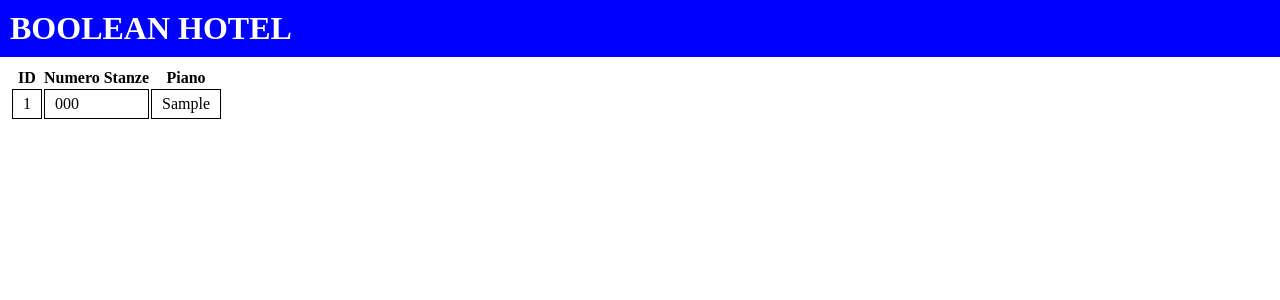
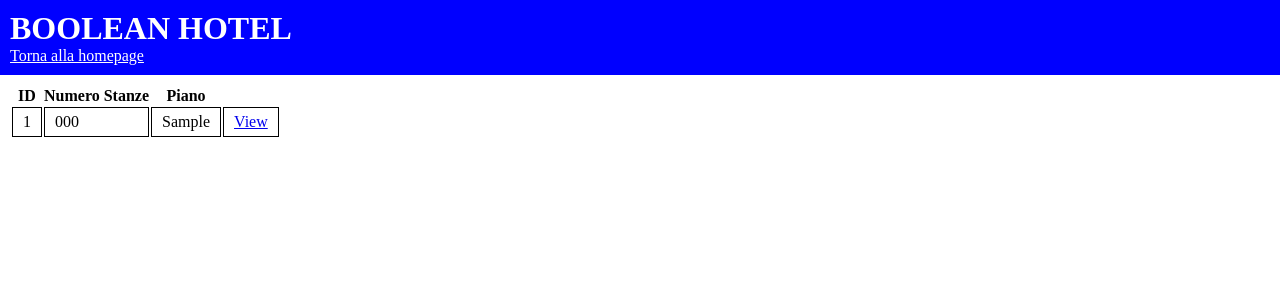
Before and after one commit to APPRENDISTA44/php-hotel-crud, a PHP site: page /php-hotel-crud/ in a window 1280 px wide. Shown: the top 300 px of the page. Run offline with PHP 8.4, Linux system fonts and the light colour scheme; tables that the repository leaves empty or names only in its code hold one stand-in row (values such as "Sample post").

Commit message:
consegna esercizio base

```diff
--- a/database.php
+++ b/database.php
@@ -1,4 +1,6 @@
 <?php
+include __DIR__ . '/env.php';
+
 // Connect
 $conn = new mysqli($servername, $username, $password, $dbname);
 // Check connection
--- a/dist/app.css
+++ b/dist/app.css
@@ -12,6 +12,10 @@ header {
   padding: 10px;
 }
 
+header nav a {
+  color: white;
+}
+
 main {
   padding: 10px;
 }
--- a/index.php
+++ b/index.php
@@ -1,6 +1,5 @@
 <?php include __DIR__ . '/server.php'; ?>
-<?php include __DIR__ . '/partials/header.php';
-?>
+<?php include __DIR__ . '/partials/header.php';?>
 
     <main>
       <table class="room-list">
@@ -18,6 +17,7 @@
             <td> <?php echo $room['id']; ?></td>
             <td> <?php echo $room['room_number']; ?></td>
             <td> <?php echo $room['floor']; ?></td>
+            <td> <a href="<?php echo $base_path . '/show/show.php?id=' . $room['id']; ?>">View</a> </td>
           </tr>
         <?php }?>
 
--- a/partials/header.php
+++ b/partials/header.php
@@ -9,4 +9,7 @@
 
     <header>
       <h1>BOOLEAN HOTEL</h1>
+      <nav>
+        <a href="<?php echo $base_path; ?>">Torna alla homepage</a>
+      </nav>
     </header>
--- a/server.php
+++ b/server.php
@@ -1,5 +1,4 @@
 <?php
-include __DIR__ . '/env.php';
 include __DIR__ . '/database.php';
 
 $sql = "SELECT * FROM `stanze`";
--- a/src/partials/_header.scss
+++ b/src/partials/_header.scss
@@ -2,4 +2,10 @@ header{
   background-color: $header-back-color;
   color: $header-color;
   padding: $section-padding;
+
+  nav{
+    a{
+      color: $header-color;
+    }
+  }
 }
```
Also changed, not shown: show/server.php (added, +23 -0 lines), show/show.php (added, +22 -0 lines).
